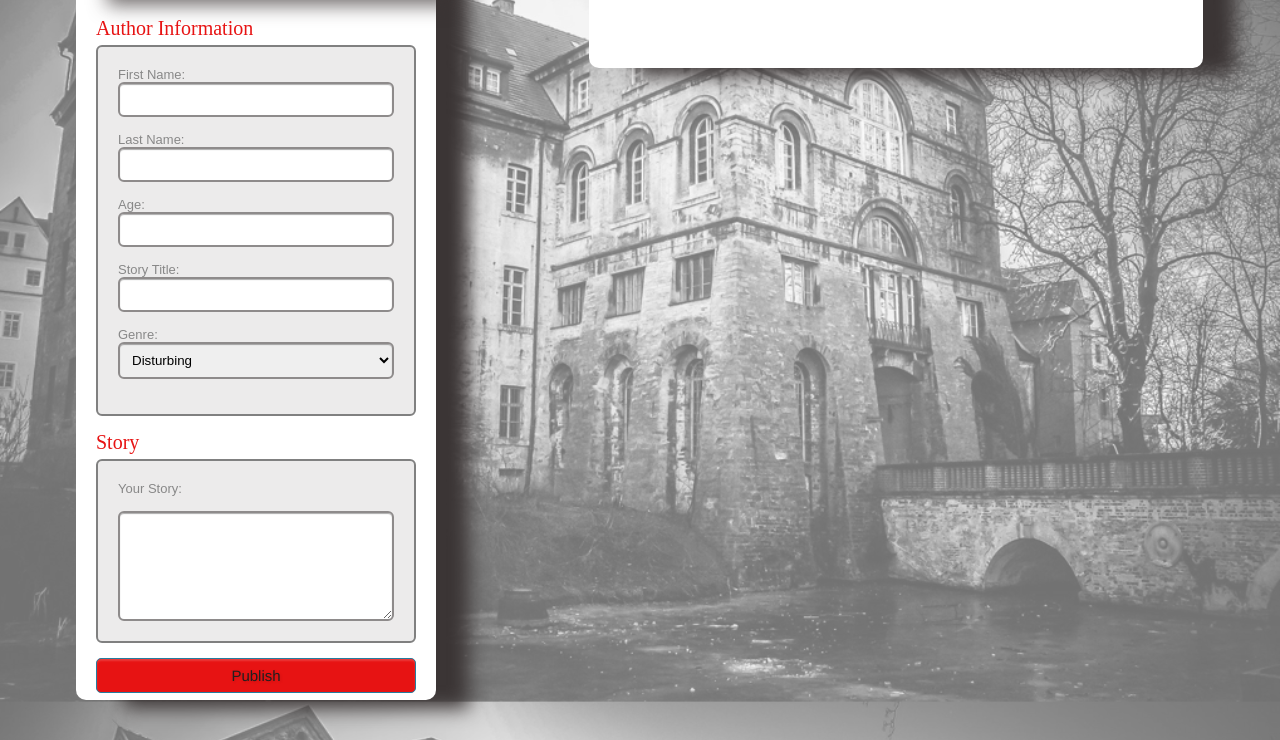
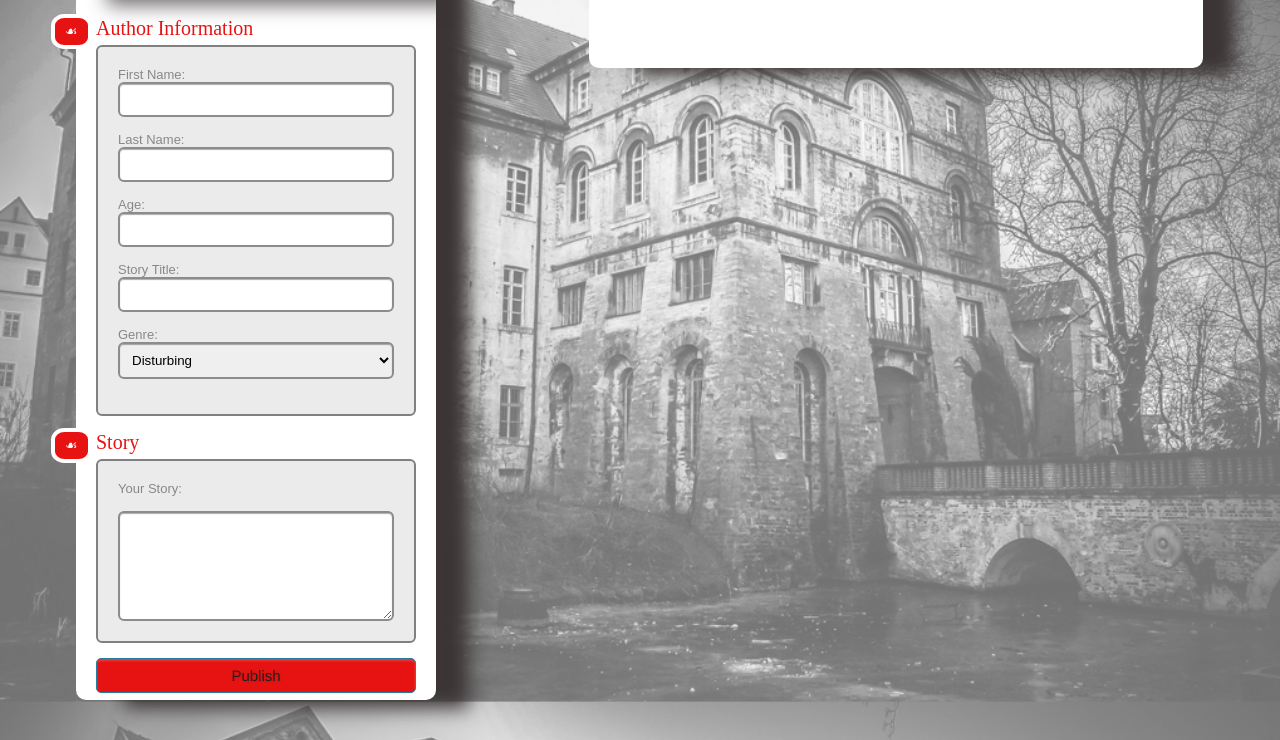
Before and after one commit to asvilen/scaryStories, a plain HTML site: page index.html in a window 1280 px wide. Shown: the part 150-890 px from the top of the page. Drawn offline with Linux system fonts and the light colour scheme.

Commit message:
add field icon

```diff
--- a/index.html
+++ b/index.html
@@ -21,7 +21,7 @@
         <span>Fill the author information, genre and the story text!</span>
       </h1>
       <form>
-        <div class="section">
+        <div class="section"><span>&#9753;</span>
           Author Information</div>
         <div class="inner-wrap">
           <label>First Name: <input type="text" id="first-name" name="field1" /></label>
@@ -41,7 +41,7 @@
             </select>
         </div>
 
-        <div class="section">
+        <div class="section"><span>&#9753;</span>
           Story</div>
         <div class="inner-wrap">
           <label for="story">Your Story:</label>
```
